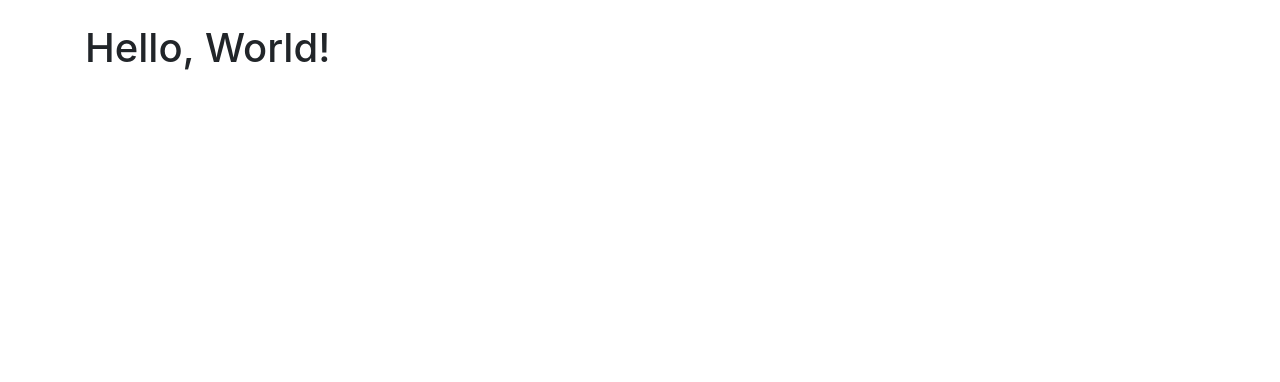
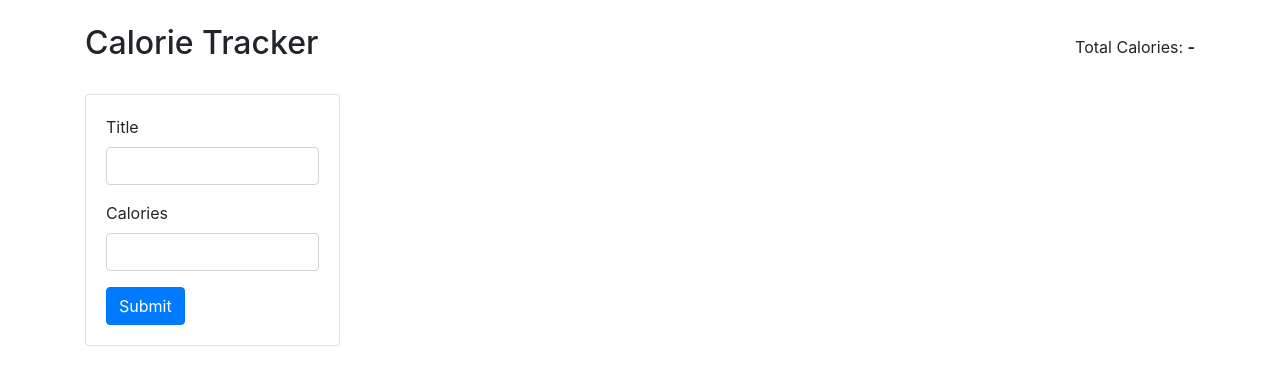
Before and after one commit to Dinimar-Fishboi/CalorieCounter, a website: page public/index.html in a window 1280 px wide. Drawn offline with nearby package versions, Linux system fonts and the light colour scheme.

Commit message:
added Bootstrap themes and card

```diff
--- a/public/index.html
+++ b/public/index.html
@@ -5,8 +5,35 @@
     <link rel="stylesheet" href="https://maxcdn.bootstrapcdn.com/bootstrap/4.0.0/css/bootstrap.min.css">
   </head>
   <body>
-    <div id="app" class="container pt-4">
-      <h1>Hello, World!</h1>
+    <div class="container pt-4">
+      <div class="d-flex justify-content-between align-items-center mb-4">
+        <h2>Calorie Tracker</h2>
+        <div>Total Calories: <strong id="total">-</strong></div>
+      </div>
+      <div id="meals-container">
+        <div class="row">
+          <div class="col-3">
+            <div class="card">
+              <div class="card-body">
+                <form id="form-entry" class="mb-0">
+                  <div class="form-group">
+                    <label for="title">Title</label>
+                    <input type="text" class="form-control" id="title">
+                  </div>
+                  <div class="form-group">
+                    <label for="calories">Calories</label>
+                    <input type="number" class="form-control" id="calories">
+                  </div>
+                  <button type="submit" class="btn btn-primary">Submit</button>
+                </form>
+              </div>
+            </div>
+          </div>
+          <div class="col-9">
+            <ul class="list-group" id="meals"></ul>
+          </div>
+        </div>
+      </div>
     </div>
     <script type="text/javascript" src="/main.js"></script>
   </body>
```
